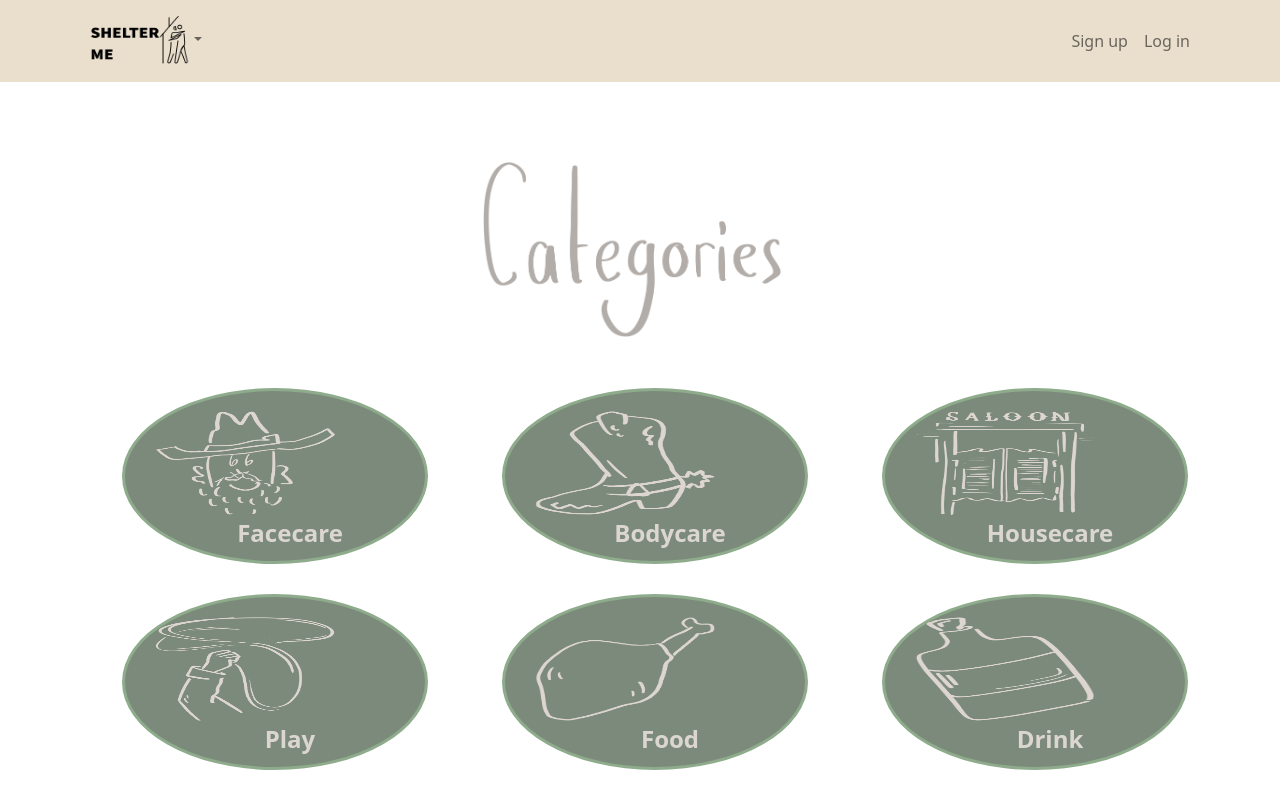
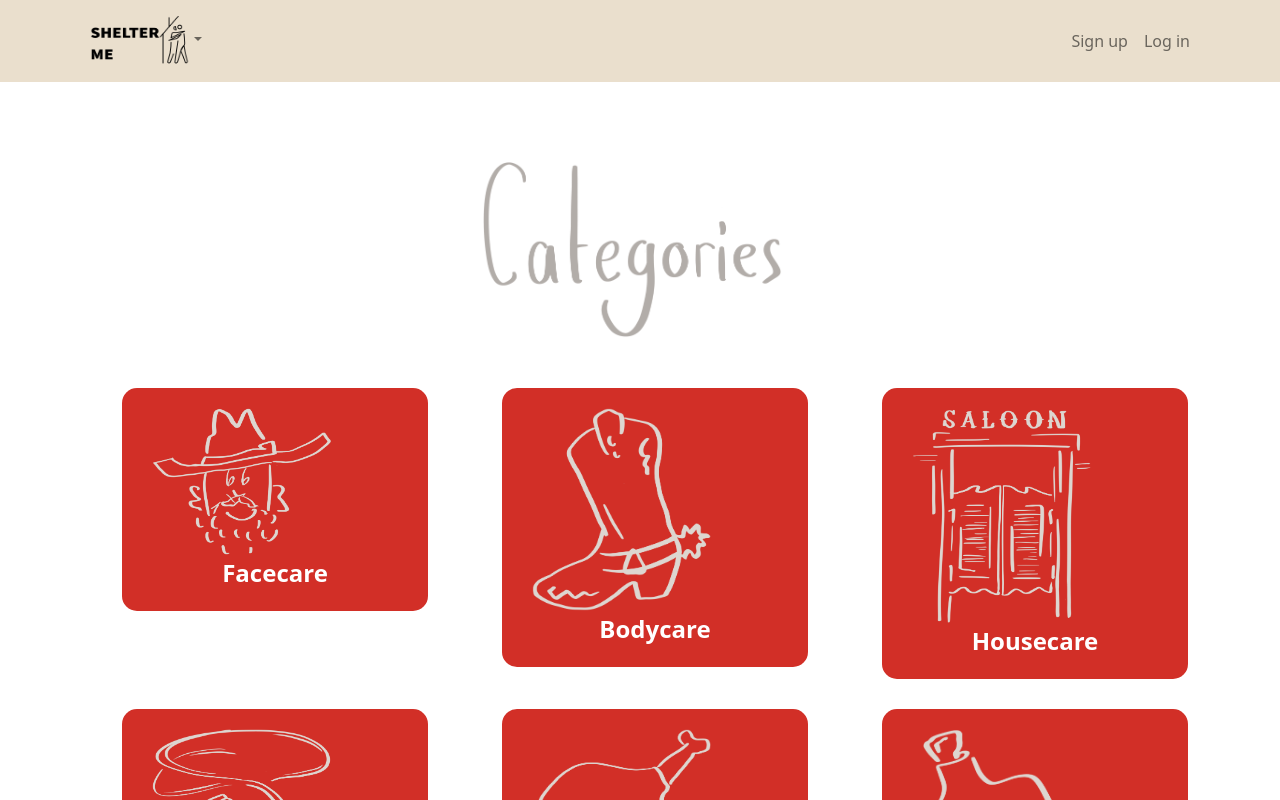
Before and after one commit to whatkimkong/shelterme-TH0Hackathon-03.2022, a React (Create React App) app: page /categories in a window 1280 px wide. Shown: the top 800 px of the page. Built offline with nearby package versions, Linux system fonts and the light colour scheme; no server answers.

Commit message:
style: lists and navbar

```diff
--- a/src/App.css
+++ b/src/App.css
@@ -45,11 +45,11 @@
 
 .button-link {
   text-decoration: none;
-  color: #dbd5d1;
+  color: white;
   font-size: 1.2vmax;
   font-weight: 500;
   border: none;
-  background-color: #8eac8c;
+  background-color: #D22F27;
   border-radius: 4px;
   display: flex;
   justify-content: center;
@@ -60,7 +60,7 @@
 }
 
 .button-link:hover {
-  color:thistle;
+  color:lightgray;
 }
 
 button {
--- a/src/components/categories/Categories.css
+++ b/src/components/categories/Categories.css
@@ -13,24 +13,21 @@
 }
 
 .icon-img-styles {
-  height: 13vh;
-  min-height: 100px;
-  min-width: 140px;
-  max-width: 180px;
+  width: 14vw;
 }
 
 .category-btn {
-  border: solid;
-  border-color: #8eac8c;
-  background-color: #7c8a7b;
-  border-radius: 50%;
-  color: #dcd6d1;
+  border: 0px;
+  background-color: #D22F27;
+  border-radius: 15px;
+  color: white;
   font-weight: bold;
   font-size: x-large;
   text-decoration: none;
   display: flex;
   flex-direction: column;
-  padding: 20px 0px 10px 30px;
+  box-shadow: inset;
+  padding: 20px 30px 20px 30px;
   margin: 10px 10px 20px 40px;
 }
 
@@ -41,8 +38,8 @@
 .howdiy-listed {
   border: none;
   margin: 20px 40px 0px 40px;
-  background-color: #e0ecdf;
-  color: rgb(95, 93, 93);
+  background-color: #FFA7C0;
+  color: black;
   border-radius: 10px;
   display: flex;
   justify-content: center;
@@ -60,8 +57,8 @@
   display: flex;
   justify-content: flex-start;
   border-radius: 50%;
-  height: 20vw;
-  width: 20vw;
+  height: 10vw;
+  width: 10vw;
   max-height: 200px;
   max-width: 200px;
 }
--- a/src/components/root.css
+++ b/src/components/root.css
@@ -1,7 +1,7 @@
 /* HOME */
 
 
-/* JOIN */
+/* JOIN / Donate */
 
 .title-img {
   min-width: 250px;
@@ -64,7 +64,7 @@ h5 {
   margin: 10vh 0vw 5vh 0vw;
 }
 
-/* LOG IN / SIGN UP / JOIN */
+/* LOG IN / SIGN UP / JOIN - Donate */
 .root-title {
   margin-top: 10vh;
   width: 100%;
@@ -89,8 +89,8 @@ h5 {
 .profile-section {
     border: none;
     margin: 20px 40px 0px 40px;
-    background-color: rgb(95, 93, 93);
-    color: #e0ecdf;
+    background-color: #FA9A84;
+    color: white;
     border-radius: 10px;
     display: flex;
     justify-content: center;
@@ -120,7 +120,7 @@ h5 {
 
 
 .profile-howdiy-listed {
-    color: rgb(95, 93, 93);
+    color: #D22F27;
     display: flex;
     justify-content: center;
   }
@@ -130,8 +130,8 @@ h5 {
     justify-content: flex-start;
     flex-direction: row;
     justify-content: space-evenly;
-    background-color: #e0ecdf;
-    color: rgb(95, 93, 93);
+    background-color: #FFA7C0;
+    color: black;
     border: none;
     margin: 20px 40px 0px 40px;
     padding: 20px 40px 20px 60px;
@@ -143,14 +143,14 @@ h5 {
     display: flex;
     justify-content: flex-start;
     border-radius: 50%;
-    height: 20vw;
-    width: 20vw;
+    height: 10vw;
+    width: 10vw;
     max-height: 200px;
     max-width: 200px;
   }
 
 .profile-howdiy-list-ratings {
-  padding: 0px 20px 0px 20px;
+  padding: 90px 20px 0px 20px;
 }
 
 /* SIGN UP */
--- a/src/components/shelters/Shelter.css
+++ b/src/components/shelters/Shelter.css
@@ -1,6 +1,6 @@
 .accordion-bg {
-  background-color: #e0ecdf !important;
-  color: #63605e !important;
+  background-color: #e9d0e4 !important;
+  color: #EA5A47 !important;
   display: flex;
   flex-direction: row;
   justify-content: center;
@@ -9,7 +9,7 @@
 }
 
 .accordion-inside {
-  background-color: #f7f3f1;
+  background-color: white;
 }
 
 .accordion-title-info {
@@ -49,7 +49,7 @@
 }
 
 .accordion-link {
-  background-color: #e0ecdf;
+  background-color: #FFA7C0;
   border: none;
   border-radius: 4px;
   padding: 2px 10px 2px 10px;
@@ -57,11 +57,11 @@
 }
 
 .accordion-submit {
-  background-color: thistle;
+  background-color: #EA5A47;
   border: none;
   border-radius: 4px;
   padding: 2px 10px 2px 10px;
-  color: #63605e;
+  color: white;
 }
 
 textarea {
```
